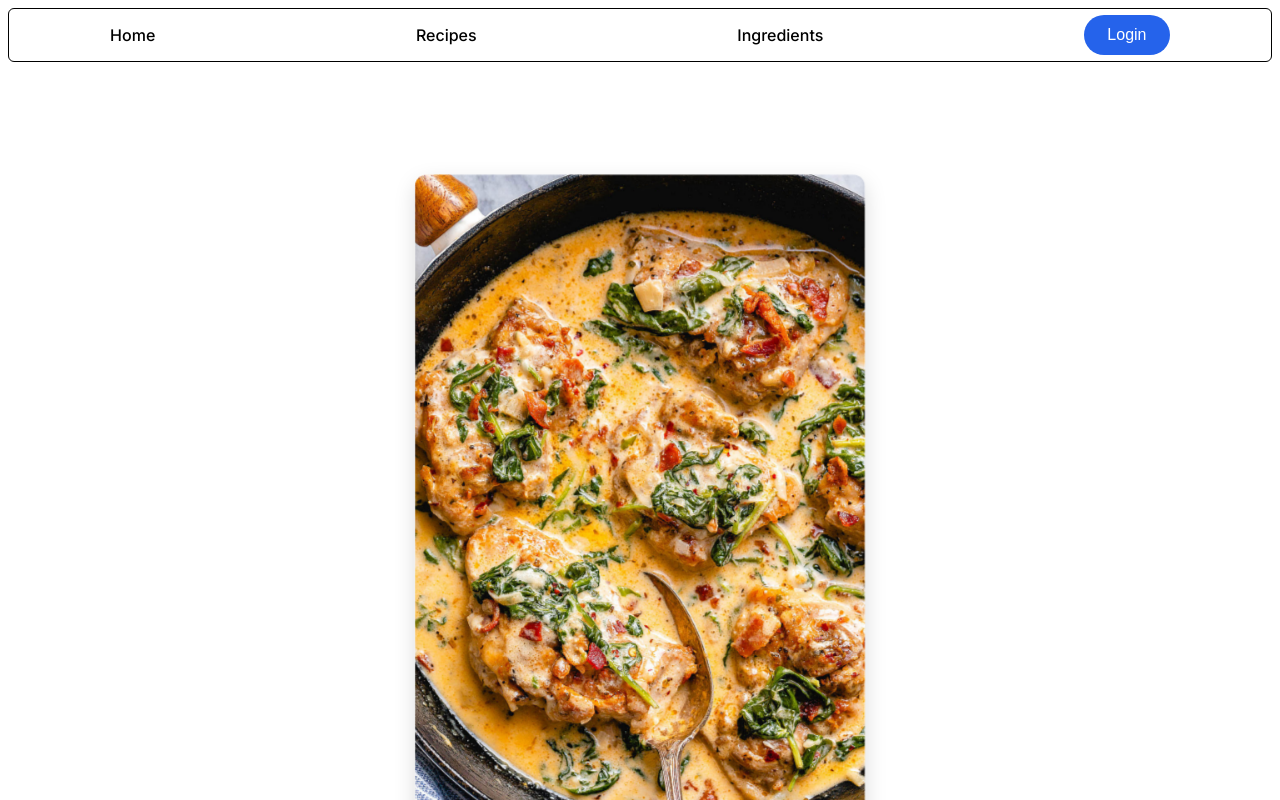
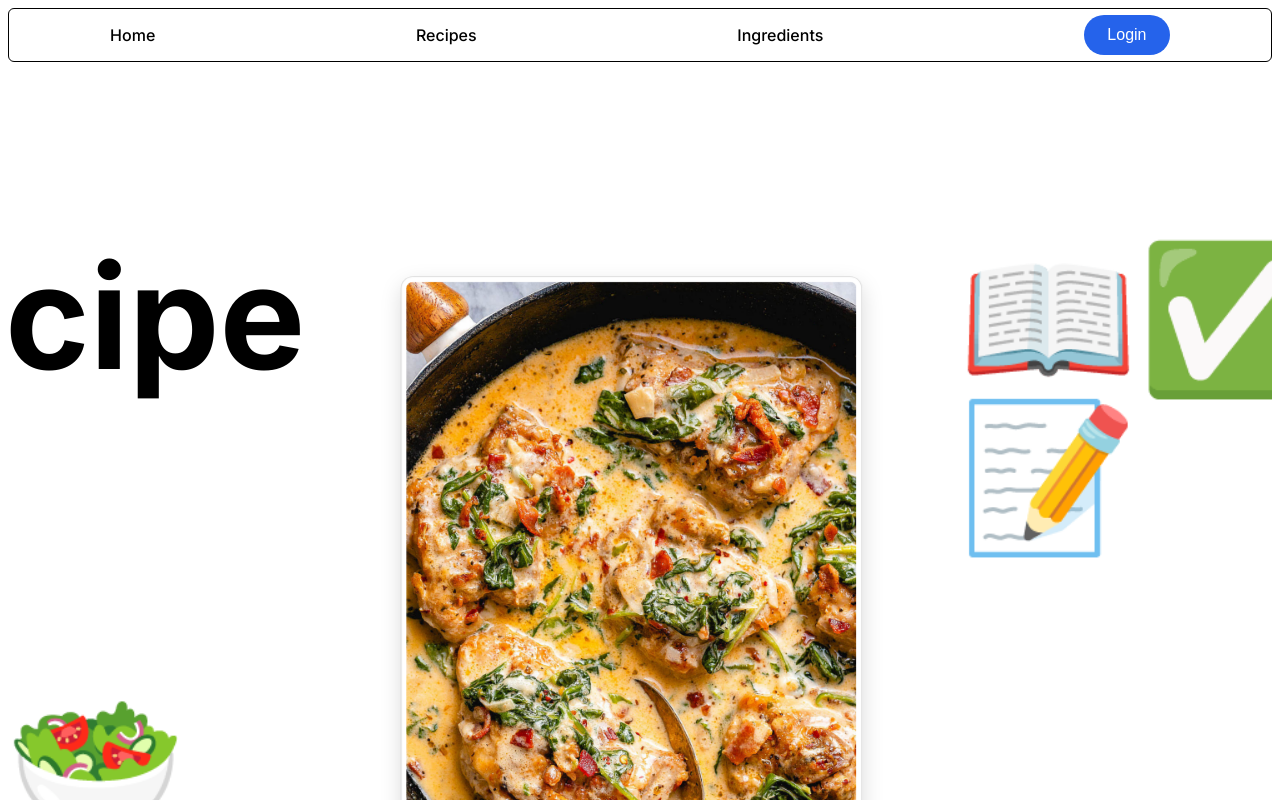
Before and after one commit to gluzandii/Recipe-Viewer, a React (Vite) app in the folder frontend-rv/: page / in a window 1280 px wide. Shown: the top 800 px of the page. Built offline with nearby package versions, Linux system fonts and the light colour scheme.

Commit message:
Adds homepage layout and basic animations
Implements the initial layout for the homepage, including a visual representation and descriptive text.

Introduces animations to enhance the user experience when the page loads.

Moves navigation bar styles to its own module.

```diff
--- a/frontend-rv/src/pages/home/Home.module.scss
+++ b/frontend-rv/src/pages/home/Home.module.scss
@@ -1,78 +1,44 @@
-.navbar {
+.homePage {
   display: flex;
+  justify-content: center;
+  align-items: center;
+  gap: 1.2rem;
+  margin: 2rem auto;
+  overflow: hidden;
+}
+
+.homePageDiv {
+  display: flex;
+  flex-direction: column;
   justify-content: space-between;
   align-items: center;
-  padding-left: 8%;
-  padding-right: 8%;
-  position: sticky;
-  top: 1%;
-  z-index: 1000;
-  background-color: white;
-  border: 1px solid /*rgba(0, 0, 0, 0.08)*/
-;
-  border-radius: 6px;
+  min-height: 300px;
+  font-size: 9rem;
+  line-height: 1.1;
+  font-weight: 700;
+  opacity: 0;
+  animation-fill-mode: forwards;
 }
 
-.navbar p {
-  font-size: 1rem;
-  font-weight: 500;
-  transition: transform 0.2s ease, color 0.2s ease;
-  cursor: pointer;
-  position: relative;
+.firstDiv {
+  @extend .homePageDiv;
+  animation: slideInLeft 0.9s ease-out forwards;
+  animation-delay: 0.1s;
+  transform: translateX(-120vw);
 }
 
-.navbar p::after {
-  content: "";
-  position: absolute;
-  left: 0;
-  bottom: -4px;
-  width: 100%;
-  height: 2px;
-  background-color: currentColor;
-  transform: scaleX(0);
-  transform-origin: right;
-  transition: transform 0.25s ease;
-}
-
-.navbar p:hover {
-  transform: scale(1.06);
-}
-
-.navbar p:hover::after {
-  transform: scaleX(1);
-  transform-origin: left;
-}
-
-.loginButton {
-  font-size: 1rem;
-  padding: 0.6rem 1.4rem;
-  background-color: #2563eb;
-  color: white;
-  border-radius: 100px;
-  border: 1px solid transparent;
-  font-weight: 500;
-  transition: transform 0.25s ease, border 0.25s ease, background-color 0.25s ease;
-}
-
-.loginButton:hover {
-  transform: scale(1.08);
-  border: 1px solid white;
-  background-color: #1e4fd8;
-}
-
-.loginButton:active {
-  background-color: #1a3fb8;
-  transform: scale(1.05);
-}
-
-.frontImageWrapper {
-  display: flex;
-  justify-content: center;
-  //margin-top: 0.6rem;
+.secondDiv {
+  @extend .homePageDiv;
+  animation: slideInRight 0.9s ease-out forwards;
+  animation-delay: 0.1s;
+  transform: translateX(120vw);
 }
 
 .frontImage {
-  width: 70%;
+  border: 1px solid rgba(0, 0, 0, 0.15);
+  padding: 0.4rem;
+  background: white;
+  display: block;
   max-width: 600px;
   height: auto;
   border-radius: 16px;
@@ -80,7 +46,7 @@
   box-shadow: 0 10px 30px rgba(0, 0, 0, 0.15);
   transform: scale(0.75) translateY(40px);
   opacity: 0;
-  animation: popUp 0.6s ease-out forwards;
+  animation: popUp 0.9s ease-out forwards;
 }
 
 @keyframes popUp {
@@ -93,3 +59,25 @@
     transform: scale(0.75) translateY(0);
   }
 }
+
+@keyframes slideInLeft {
+  from {
+    opacity: 0;
+    transform: translateX(-120vw);
+  }
+  to {
+    opacity: 1;
+    transform: translateX(0);
+  }
+}
+
+@keyframes slideInRight {
+  from {
+    opacity: 0;
+    transform: translateX(120vw);
+  }
+  to {
+    opacity: 1;
+    transform: translateX(0);
+  }
+}
--- a/frontend-rv/src/pages/home/Home.tsx
+++ b/frontend-rv/src/pages/home/Home.tsx
@@ -1,21 +1,30 @@
 import styles from "./Home.module.scss"
+import navbarStyles from "./Navbar.module.scss"
 import pic from "../../assets/recipe-home.jpg"
 
 export default function Home() {
     return (
         <main>
-            <nav className={styles.navbar}>
+            <nav className={navbarStyles.navbar}>
                 <p>Home</p>
                 <p>Recipes</p>
                 <p>Ingredients</p>
-                <button className={styles.loginButton}>Login</button>
+                <button className={navbarStyles.loginButton}>Login</button>
             </nav>
-            <div className={styles.frontImageWrapper}>
+            <div className={styles.homePage}>
+                <div className={styles.firstDiv}>
+                    <p>Recipe</p>
+                    <p>🍳🥗🍜</p>
+                </div>
                 <img
                     src={pic}
                     alt="Yummy food pic failed to load :("
                     className={styles.frontImage}
                 />
+                <div className={styles.secondDiv}>
+                    <p>📖✅📝</p>
+                    <p>Viewer</p>
+                </div>
             </div>
         </main>
     );
--- /dev/null
+++ b/frontend-rv/src/pages/home/Navbar.module.scss
@@ -0,0 +1,65 @@
+.navbar {
+  display: flex;
+  justify-content: space-between;
+  align-items: center;
+  padding-left: 8%;
+  padding-right: 8%;
+  position: sticky;
+  top: 1%;
+  z-index: 1000;
+  background-color: white;
+  border: 1px solid;
+  border-radius: 6px;
+}
+
+.navbar p {
+  font-size: 1rem;
+  font-weight: 500;
+  transition: transform 0.2s ease, color 0.2s ease;
+  cursor: pointer;
+  position: relative;
+}
+
+.navbar p::after {
+  content: "";
+  position: absolute;
+  left: 0;
+  bottom: -4px;
+  width: 100%;
+  height: 2px;
+  background-color: currentColor;
+  transform: scaleX(0);
+  transform-origin: right;
+  transition: transform 0.25s ease;
+}
+
+.navbar p:hover {
+  transform: scale(1.06);
+}
+
+.navbar p:hover::after {
+  transform: scaleX(1);
+  transform-origin: left;
+}
+
+.loginButton {
+  font-size: 1rem;
+  padding: 0.6rem 1.4rem;
+  background-color: #2563eb;
+  color: white;
+  border-radius: 100px;
+  border: 1px solid transparent;
+  font-weight: 500;
+  transition: transform 0.25s ease, border 0.25s ease, background-color 0.25s ease;
+}
+
+.loginButton:hover {
+  transform: scale(1.08);
+  border: 1px solid white;
+  background-color: #1e4fd8;
+}
+
+.loginButton:active {
+  background-color: #1a3fb8;
+  transform: scale(1.05);
+}
```
